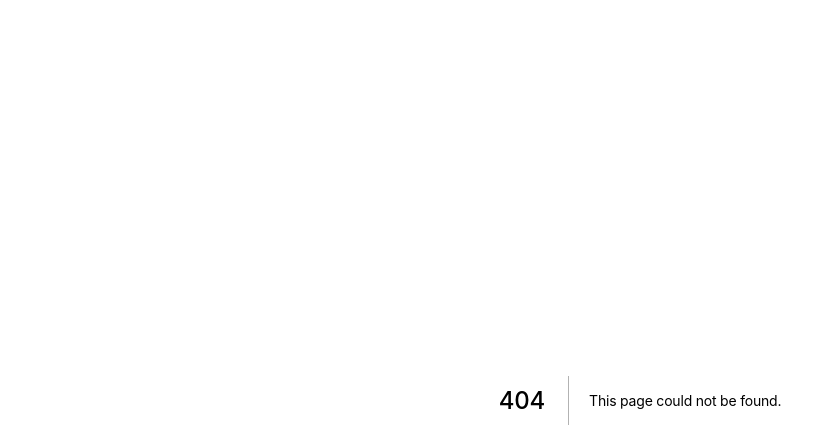
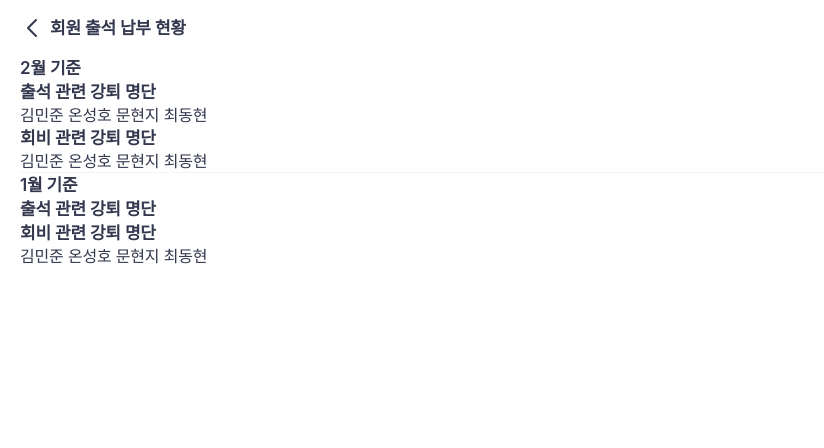
Before and after one commit to jinokiim/goldmoon, a Next.js app: page /admin/manage in a window 1280 px wide. Before the commit this address had no page. Shown: the top 448 px of the page, without its empty margins (0-824 px from the left). Built offline with nearby package versions, Linux system fonts and the light colour scheme.

Commit message:
add admin page

```diff
--- a/src/data/membersData.ts
+++ b/src/data/membersData.ts
@@ -15,7 +15,7 @@ export const members = [
     },
     membership_fee: {
       '2022': ['0', '0', '0', '0', '0', '0', '0', '0', '0', '0', '0', '0'],
-      '2023': ['0', '0', '0', '0', '0', '0', '0', '0', '0', '0', '0', '0']
+      '2023': ['1', '1', '1', '1', '1', '1', '1', '1', '1', '1', '1', '1']
     },
     reg_date: '2022-04',
     withdrawal_date: '',
@@ -519,7 +519,7 @@ export const members = [
     },
     membership_fee: {
       '2022': ['0', '0', '0', '0', '0', '0', '0', '0', '0', '0', '0', '1'],
-      '2023': ['1', '1', '0', '0', '0', '0', '0', '0', '0', '0', '0', '0']
+      '2023': ['1', '1', '1', '0', '0', '0', '0', '0', '0', '0', '0', '0']
     },
     reg_date: '2022-12',
     withdrawal_date: '',
--- /dev/null
+++ b/src/pages/admin/manage/index.tsx
@@ -0,0 +1,167 @@
+import { NextPage } from 'next';
+
+import LayoutMain from '@/src/layouts/main';
+import { Box, Divider, Typography } from '@mui/material';
+import useSettings from '@/src/hooks/useSettings';
+import { useRouter } from 'next/router';
+import Lottie from 'react-lottie';
+import animationData from '../../../assets/lotties/loading.json';
+import { useEffect, useState } from 'react';
+import AppHeader from '@/src/components/Header';
+import { memberType } from '../../main/members';
+import { members } from '@/src/data/membersData';
+
+export const defaultLoadingOptions = {
+  loop: true,
+  autoplay: true,
+  animationData: animationData,
+  rendererSettings: {
+    preserveAspectRatio: 'xMidYMid slice'
+  }
+};
+
+const IndexPage: NextPage = function () {
+  const { headerHeight } = useSettings();
+  const router = useRouter();
+
+  const [mounted, setMounted] = useState(false);
+
+  const date = new Date();
+  const thisYear = date.getFullYear().toString();
+  const thisMonth = date.getMonth() + 1;
+  const fullDate =
+    String(thisMonth).length === 2 ? `${thisYear}-${thisMonth}` : `${thisYear}-0${thisMonth}`;
+
+  const [filteredAttendanceThisMonth, setFilteredAttendanceThisMonth] = useState<memberType[]>([]);
+  const [filteredAttendanceLastMonth, setFilteredAttendanceLastMonth] = useState<memberType[]>([]);
+  const [filteredFeeThisMonth, setFilteredFeeThisMonth] = useState<memberType[]>([]);
+  const [filteredFeeLastMonth, setFilteredFeeLastMonth] = useState<memberType[]>([]);
+
+  const filterByMonth = (memberData: memberType[]) => {
+    const filterAttendanceByThisMonth = memberData.filter(
+      (member) =>
+        member.is_status === 'y' &&
+        /* @ts-ignore */
+        member.attendance[thisYear][thisMonth - 2] === '0' &&
+        /* @ts-ignore */
+        member.attendance[thisYear][thisMonth - 1] === '0' &&
+        member.reg_date !== fullDate
+    );
+    const filterAttendanceByLastMonth = memberData.filter(
+      (member) =>
+        member.is_status === 'y' &&
+        /* @ts-ignore */
+        member.attendance[thisYear][thisMonth - 3] === '0' &&
+        /* @ts-ignore */
+        member.attendance[thisYear][thisMonth - 2] === '0' &&
+        member.reg_date !== fullDate
+    );
+    const filterFeeByThisMonth = memberData.filter(
+      (member) =>
+        member.is_status === 'y' &&
+        /* @ts-ignore */
+        member.membership_fee[thisYear][thisMonth - 1] === '0' &&
+        /* @ts-ignore */
+        member.reg_date !== fullDate
+    );
+    const filterFeeByLastMonth = memberData.filter(
+      (member) =>
+        member.is_status === 'y' &&
+        /* @ts-ignore */
+        member.membership_fee[thisYear][thisMonth - 2] === '0' &&
+        /* @ts-ignore */
+        member.reg_date !== fullDate
+    );
+
+    setFilteredAttendanceThisMonth(filterAttendanceByThisMonth);
+    setFilteredAttendanceLastMonth(filterAttendanceByLastMonth);
+    setFilteredFeeThisMonth(filterFeeByThisMonth);
+    setFilteredFeeLastMonth(filterFeeByLastMonth);
+    setMounted(true);
+  };
+
+  useEffect(() => {
+    filterByMonth(members);
+  }, []);
+
+  return mounted === true ? (
+    <LayoutMain
+      hasNav
+      styles={{
+        header: {
+          height: 56,
+          justifyContent: 'center'
+        }
+      }}
+      header={
+        <>
+          <AppHeader onPrev={() => router.push('/main')} onPrevText={'회원 출석 납부 현황'} />
+        </>
+      }
+      content={
+        <>
+          <Box sx={{ px: 2.5, pb: 3, pt: headerHeight === 0 ? 7 : 2.5 }}>
+            <Box>
+              <Typography variant="h6">{thisMonth}월 기준</Typography>
+              <Typography variant="h6">출석 관련 강퇴 명단</Typography>
+              {filteredAttendanceThisMonth.map((item, index) => (
+                <>
+                  <Box key={index} component="span">
+                    {item.name}{' '}
+                  </Box>
+                </>
+              ))}
+            </Box>
+            <Box>
+              <Typography variant="h6">회비 관련 강퇴 명단</Typography>
+              {filteredFeeThisMonth.map((item, index) => (
+                <>
+                  <Box key={index} component="span">
+                    {item.name}{' '}
+                  </Box>
+                </>
+              ))}
+            </Box>
+            <Divider />
+            <Box>
+              <Typography variant="h6">{thisMonth - 1}월 기준</Typography>
+              <Typography variant="h6">출석 관련 강퇴 명단</Typography>
+              {filteredAttendanceLastMonth.map((item, index) => (
+                <>
+                  <Box key={index} component="span">
+                    {item.name}{' '}
+                  </Box>
+                </>
+              ))}
+            </Box>
+            <Box>
+              <Typography variant="h6">회비 관련 강퇴 명단</Typography>
+              {filteredFeeLastMonth.map((item, index) => (
+                <>
+                  <Box key={index} component="span">
+                    {item.name}{' '}
+                  </Box>
+                </>
+              ))}
+            </Box>
+          </Box>
+        </>
+      }
+    />
+  ) : (
+    <>
+      <Box
+        sx={{
+          position: 'absolute',
+          top: '50%',
+          left: '50%',
+          transform: 'translate(-50%, -50%)'
+        }}
+      >
+        <Lottie options={defaultLoadingOptions} height={200} width={200} />
+      </Box>
+    </>
+  );
+};
+
+export default IndexPage;
--- a/src/pages/main/attendance/index.tsx
+++ b/src/pages/main/attendance/index.tsx
@@ -332,7 +332,7 @@ export interface SearchBarProps extends InputProps {
   // searchStyle?: string;
 }
 
-function CommonSearch(props: SearchBarProps) {
+export function CommonSearch(props: SearchBarProps) {
   const {
     placeholder,
     onIconClick = () => {},
--- a/src/recoil/atom.ts
+++ b/src/recoil/atom.ts
@@ -10,3 +10,9 @@ export const authState = atom({
   default: false,
   effects_UNSTABLE: [persistAtom]
 });
+
+export const memberState = atom({
+  key: 'mamber-state',
+  default: 'member',
+  effects_UNSTABLE: [persistAtom]
+});
```
Also changed, not shown: src/pages/main/index.tsx (+13 -2 lines), src/pages/pin/index.tsx (+15 -1 lines).
